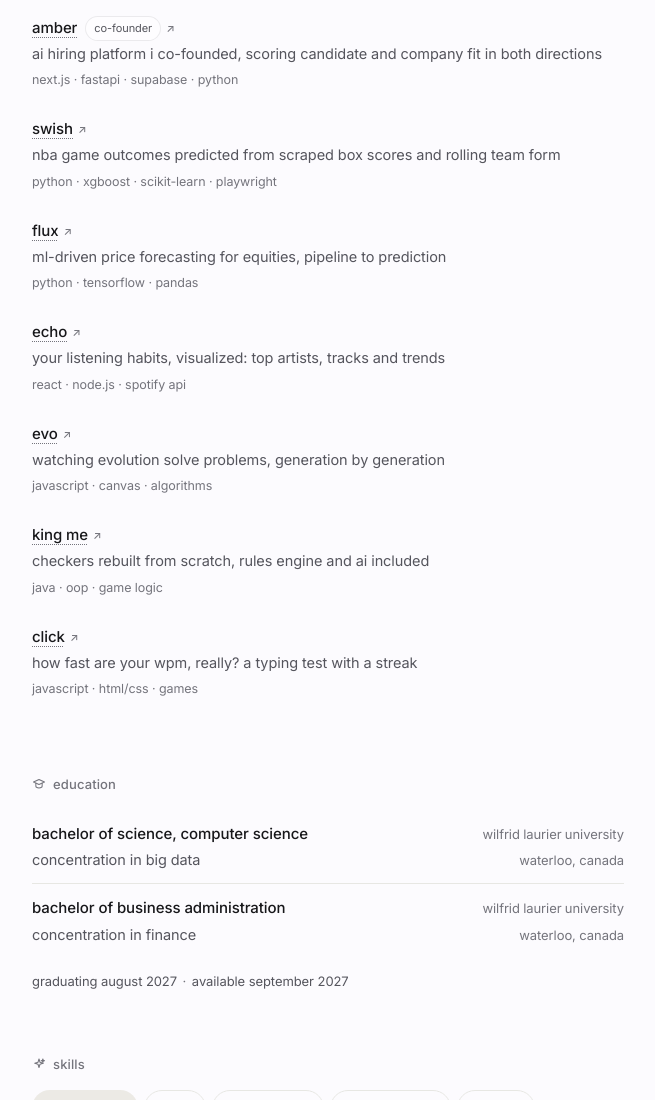
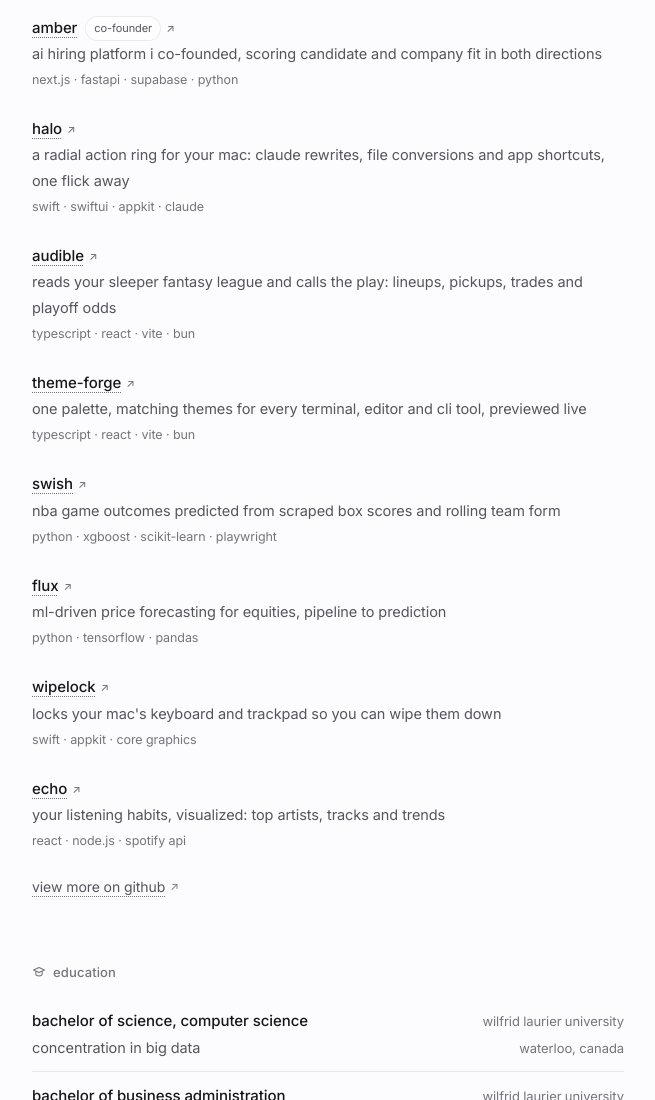
Before and after one commit to nakulpatel0306/my-portfolio-website, a website: page index.html in a window 1280 px wide. Shown: the part 1320-2420 px from the top of the page, without its empty margins (312-967 px from the left). Drawn offline with Linux system fonts and the light colour scheme.

Commit message:
Add new projects and a quieter current-role marker
Show eight projects linked to their own repos, with a link to the rest
on GitHub, and replace the green dot beside d2l with a faint label.

```diff
--- a/index.html
+++ b/index.html
@@ -134,7 +134,7 @@
       <ul class="list">
         <li>
           <div class="li-row">
-            <span class="li-org"><span class="dot" aria-hidden="true"></span>d2l</span>
+            <span class="li-org">d2l<span class="li-now">current</span></span>
             <span class="li-when">sep&thinsp;–&thinsp;dec 2026</span>
           </div>
           <div class="li-row">
@@ -201,55 +201,63 @@
       <h2><svg class="ico" viewBox="0 0 24 24" aria-hidden="true"><rect x="4" y="4" width="7" height="7" rx="1.6"/><rect x="13" y="4" width="7" height="7" rx="1.6"/><rect x="4" y="13" width="7" height="7" rx="1.6"/><rect x="13" y="13" width="7" height="7" rx="1.6"/></svg>projects</h2>
       <ul class="projects">
         <li>
-          <a href="https://github.com/nakulpatel0306" target="_blank" rel="noopener">
+          <a href="https://github.com/nakulpatel0306/project-amber" target="_blank" rel="noopener">
             <span class="p-name"><span class="p-title">amber</span><span class="p-role">co-founder</span><span class="arrow" aria-hidden="true">↗</span></span>
             <span class="p-desc">ai hiring platform i co-founded, scoring candidate and company fit in both directions</span>
             <span class="p-tags">next.js · fastapi · supabase · python</span>
           </a>
         </li>
         <li>
-          <a href="https://github.com/nakulpatel0306" target="_blank" rel="noopener">
+          <a href="https://github.com/nakulpatel0306/halo" target="_blank" rel="noopener">
+            <span class="p-name"><span class="p-title">halo</span><span class="arrow" aria-hidden="true">↗</span></span>
+            <span class="p-desc">a radial action ring for your mac: claude rewrites, file conversions and app shortcuts, one flick away</span>
+            <span class="p-tags">swift · swiftui · appkit · claude</span>
+          </a>
+        </li>
+        <li>
+          <a href="https://github.com/nakulpatel0306/audible" target="_blank" rel="noopener">
+            <span class="p-name"><span class="p-title">audible</span><span class="arrow" aria-hidden="true">↗</span></span>
+            <span class="p-desc">reads your sleeper fantasy league and calls the play: lineups, pickups, trades and playoff odds</span>
+            <span class="p-tags">typescript · react · vite · bun</span>
+          </a>
+        </li>
+        <li>
+          <a href="https://github.com/nakulpatel0306/theme-forge" target="_blank" rel="noopener">
+            <span class="p-name"><span class="p-title">theme-forge</span><span class="arrow" aria-hidden="true">↗</span></span>
+            <span class="p-desc">one palette, matching themes for every terminal, editor and cli tool, previewed live</span>
+            <span class="p-tags">typescript · react · vite · bun</span>
+          </a>
+        </li>
+        <li>
+          <a href="https://github.com/nakulpatel0306/swish-nba-match-predictor" target="_blank" rel="noopener">
             <span class="p-name"><span class="p-title">swish</span><span class="arrow" aria-hidden="true">↗</span></span>
             <span class="p-desc">nba game outcomes predicted from scraped box scores and rolling team form</span>
             <span class="p-tags">python · xgboost · scikit-learn · playwright</span>
           </a>
         </li>
         <li>
-          <a href="https://github.com/nakulpatel0306" target="_blank" rel="noopener">
+          <a href="https://github.com/nakulpatel0306/flux-stock-predictor" target="_blank" rel="noopener">
             <span class="p-name"><span class="p-title">flux</span><span class="arrow" aria-hidden="true">↗</span></span>
             <span class="p-desc">ml-driven price forecasting for equities, pipeline to prediction</span>
             <span class="p-tags">python · tensorflow · pandas</span>
           </a>
         </li>
         <li>
-          <a href="https://github.com/nakulpatel0306" target="_blank" rel="noopener">
+          <a href="https://github.com/nakulpatel0306/wipelock" target="_blank" rel="noopener">
+            <span class="p-name"><span class="p-title">wipelock</span><span class="arrow" aria-hidden="true">↗</span></span>
+            <span class="p-desc">locks your mac's keyboard and trackpad so you can wipe them down</span>
+            <span class="p-tags">swift · appkit · core graphics</span>
+          </a>
+        </li>
+        <li>
+          <a href="https://github.com/nakulpatel0306/spotify-echo-app" target="_blank" rel="noopener">
             <span class="p-name"><span class="p-title">echo</span><span class="arrow" aria-hidden="true">↗</span></span>
             <span class="p-desc">your listening habits, visualized: top artists, tracks and trends</span>
             <span class="p-tags">react · node.js · spotify api</span>
           </a>
         </li>
-        <li>
-          <a href="https://github.com/nakulpatel0306" target="_blank" rel="noopener">
-            <span class="p-name"><span class="p-title">evo</span><span class="arrow" aria-hidden="true">↗</span></span>
-            <span class="p-desc">watching evolution solve problems, generation by generation</span>
-            <span class="p-tags">javascript · canvas · algorithms</span>
-          </a>
-        </li>
-        <li>
-          <a href="https://github.com/nakulpatel0306" target="_blank" rel="noopener">
-            <span class="p-name"><span class="p-title">king me</span><span class="arrow" aria-hidden="true">↗</span></span>
-            <span class="p-desc">checkers rebuilt from scratch, rules engine and ai included</span>
-            <span class="p-tags">java · oop · game logic</span>
-          </a>
-        </li>
-        <li>
-          <a href="https://github.com/nakulpatel0306" target="_blank" rel="noopener">
-            <span class="p-name"><span class="p-title">click</span><span class="arrow" aria-hidden="true">↗</span></span>
-            <span class="p-desc">how fast are your wpm, really? a typing test with a streak</span>
-            <span class="p-tags">javascript · html/css · games</span>
-          </a>
-        </li>
       </ul>
+      <a class="p-more" href="https://github.com/nakulpatel0306?tab=repositories" target="_blank" rel="noopener"><span>view more on github</span><span class="arrow" aria-hidden="true">↗</span></a>
     </section>
 
     <!-- ===================== education ===================== -->
--- a/style.css
+++ b/style.css
@@ -339,6 +339,11 @@ h2 {
   font-weight: 500;
   color: var(--text);
 }
+.li-now {
+  font-size: 12px;
+  font-weight: 400;
+  color: var(--faint);
+}
 .li-role {
   font-size: 14.5px;
   color: var(--muted);
@@ -400,10 +405,20 @@ h2 {
   transform: translateY(-1px);
   transition: transform 0.18s ease, color 0.18s ease;
 }
-.projects a:hover .arrow {
+.projects a:hover .arrow,
+.p-more:hover .arrow {
   color: var(--text);
   transform: translate(2px, -3px);
 }
+
+.p-more {
+  display: inline-block;
+  margin-top: 10px;
+  font-size: 14px;
+  color: var(--muted);
+  transition: color 0.15s ease;
+}
+.p-more:hover { color: var(--text); }
 
 
 /* ------------------------------------------------------------
@@ -426,7 +441,8 @@ h2 {
 
 /* a dotted rule under anything clickable, going solid on hover */
 .links a > span:not(.out),
-.projects .p-title {
+.projects .p-title,
+.p-more > span:not(.arrow) {
   text-decoration: underline;
   text-decoration-style: dotted;
   text-decoration-color: var(--faint);
@@ -435,7 +451,8 @@ h2 {
   transition: text-decoration-color 0.18s ease;
 }
 .links a:hover > span:not(.out),
-.projects a:hover .p-title { text-decoration-color: var(--text); }
+.projects a:hover .p-title,
+.p-more:hover > span:not(.arrow) { text-decoration-color: var(--text); }
 
 /* anything that opens a new tab grows a little arrow on hover */
 .links a[target="_blank"] .out {
```
